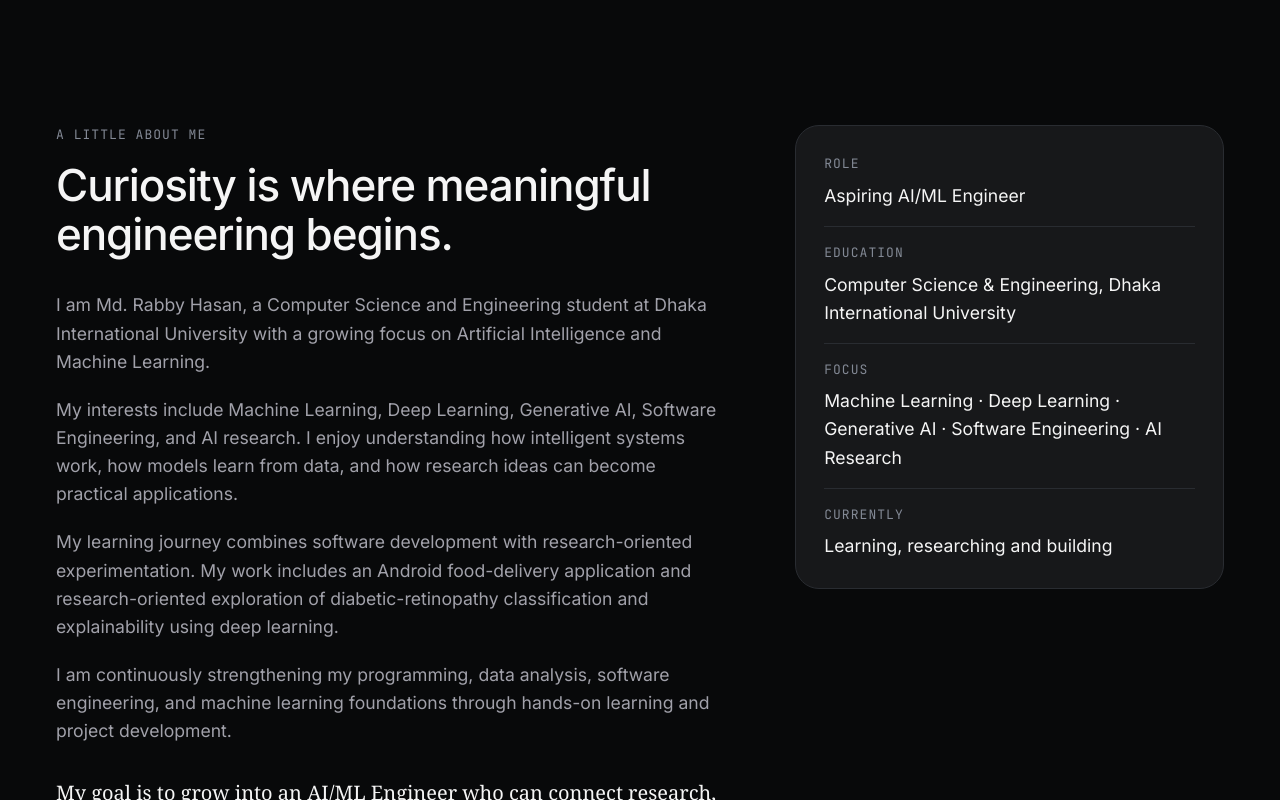
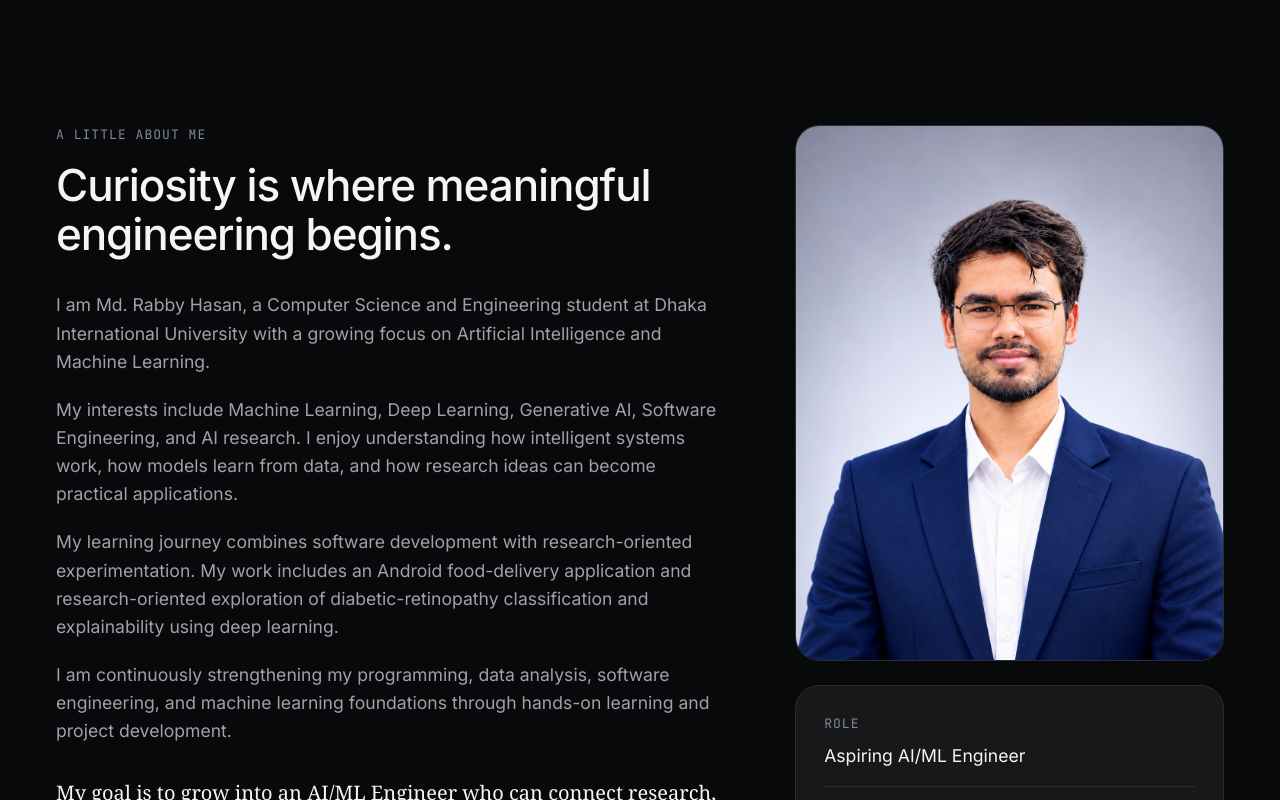
Before and after one commit to rabbyhasanrzs/Personal-Branding, a React (Vite) app: page / in a window 1280 px wide. Shown: the part 1740-2540 px from the top of the page. Built offline with nearby package versions, Linux system fonts and the light colour scheme.

Commit message:
Add portrait to About section

```diff
--- a/src/sections/About.jsx
+++ b/src/sections/About.jsx
@@ -20,10 +20,13 @@ const FACTS = [
 ]
 
 /**
- * About (blueprint §06): concise biography, current learning direction,
- * and a facts panel. The bio is the approved copy — worded differently
- * from the hero paragraph, never repeated verbatim. The closing line uses
- * Georgia, the one editorial typeface the design system allows here.
+ * About (blueprint §06): portrait, concise biography, current learning
+ * direction, and a facts panel. The bio is the approved copy — worded
+ * differently from the hero paragraph, never repeated verbatim. The closing
+ * line uses Georgia, the one editorial typeface the design system allows
+ * here. The portrait is `public/Professional Navy Suit Portrait.png`,
+ * uploaded to the branch by the user via the GitHub web UI (binary files
+ * cannot go through the text-only push).
  */
 export function About() {
   return (
@@ -66,7 +69,17 @@ export function About() {
         </Reveal>
 
         <Reveal delay={0.1} className="lg:col-span-2">
-          <dl className="rounded-showcase border border-line bg-raised p-6 md:p-7">
+          <figure>
+            <img
+              src="/Professional Navy Suit Portrait.png"
+              alt="Portrait of Md. Rabby Hasan"
+              width="1122"
+              height="1402"
+              loading="lazy"
+              className="aspect-[4/5] w-full rounded-showcase border border-line object-cover"
+            />
+          </figure>
+          <dl className="mt-6 rounded-showcase border border-line bg-raised p-6 md:p-7">
             {FACTS.map((fact) => (
               <div
                 key={fact.label}
```
